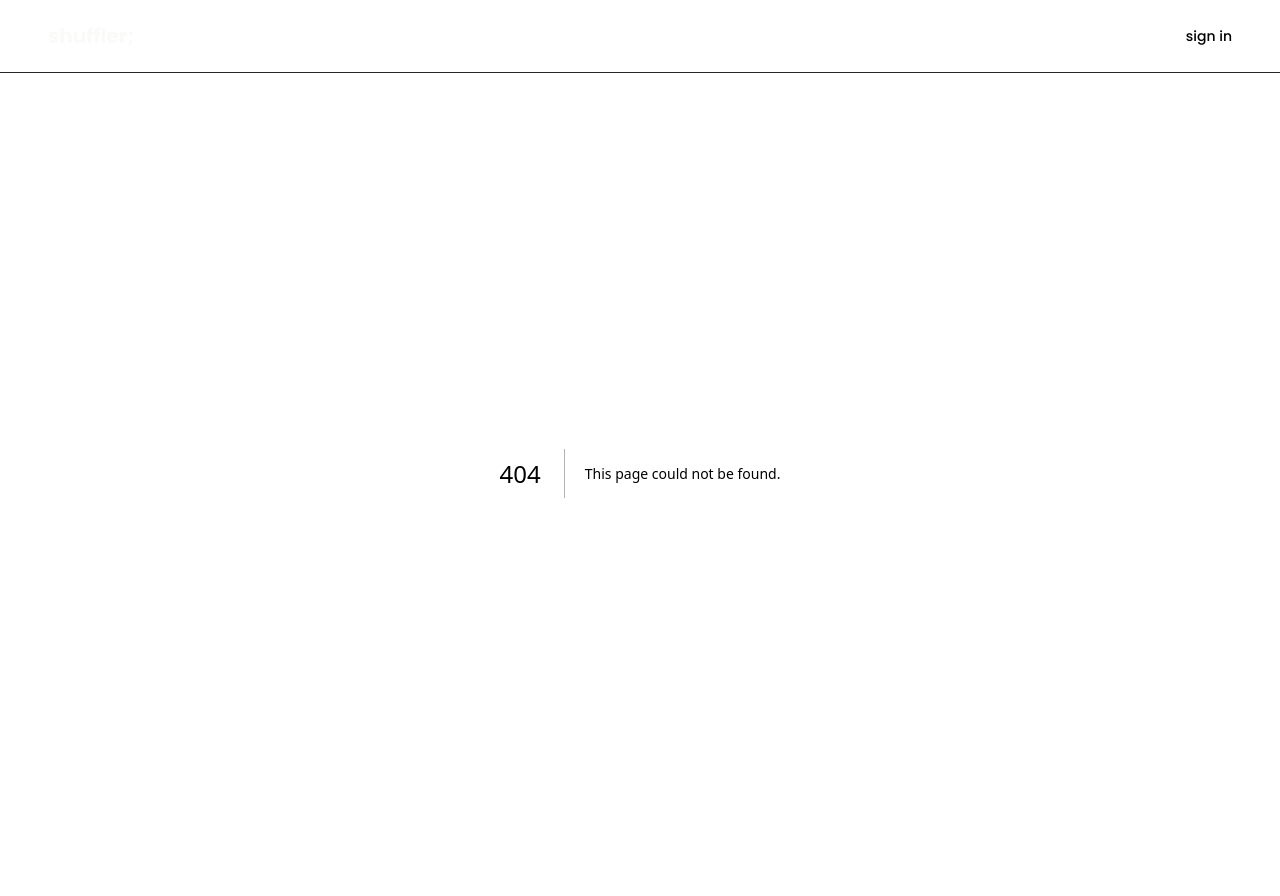
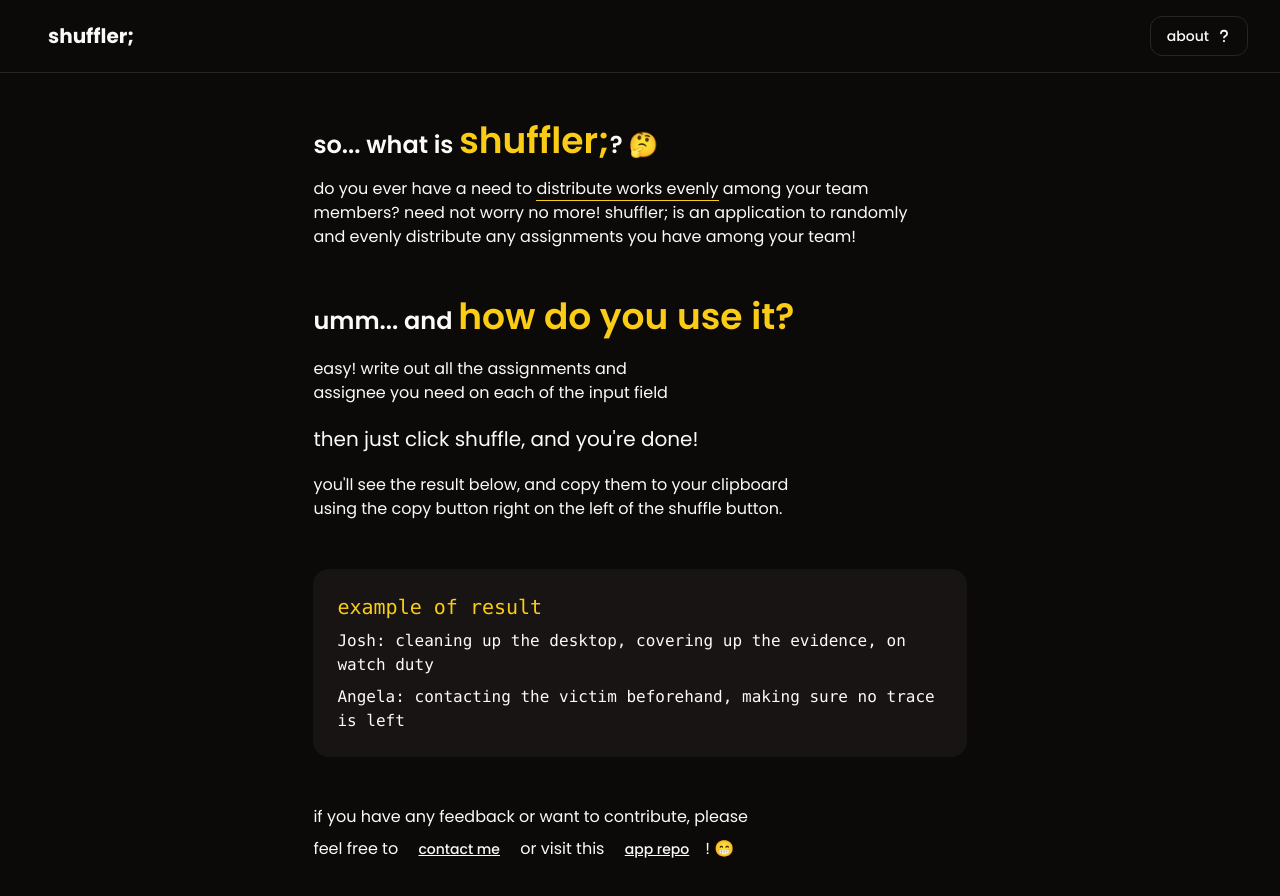
Before and after one commit to mafiefa02/assignment-shuffler, a Next.js app: page /about in a window 1280 px wide. Before the commit this address had no page. Shown: the top 896 px of the page. Before the commit the page ends 873 px from the top, so only its background shows below. Built offline with nearby package versions, Linux system fonts and the light colour scheme; what @evilmartians/harmony would draw is missing.

Commit message:
feat: about page

```diff
--- /dev/null
+++ b/src/app/about/page.tsx
@@ -0,0 +1,90 @@
+import { Button, buttonVariants } from "-/components/ui/button";
+import { Input } from "-/components/ui/input";
+import { PlusIcon } from "lucide-react";
+import Link from "next/link";
+
+const AboutPage = () => {
+  return (
+    <main className="container flex min-h-[calc(100dvh-73px)] flex-col items-center justify-center gap-12 text-balance p-12">
+      <section className="max-w-[65ch] space-y-5">
+        <div className="space-y-4">
+          <h1 className="text-2xl font-semibold">
+            so... what is{" "}
+            <span className="text-4xl text-primary">shuffler;</span>? 🤔
+          </h1>
+
+          <p>
+            do you ever have a need to{" "}
+            <span className="border-b border-primary">
+              distribute works evenly
+            </span>{" "}
+            among your team members? need not worry no more! shuffler; is an
+            application to randomly and evenly distribute any assignments you
+            have among your team!
+          </p>
+        </div>
+      </section>
+
+      <section className="max-w-[65ch] space-y-5">
+        <h1 className="text-2xl font-semibold">
+          umm... and{" "}
+          <span className="text-4xl text-primary">how do you use it?</span>
+        </h1>
+
+        <p>
+          easy! write out all the assignments and assignee you need on each of
+          the input field
+        </p>
+
+        <h3 className="text-xl">
+          then just click shuffle, and you&apos;re done!
+        </h3>
+
+        <p>
+          you&apos;ll see the result below, and copy them to your clipboard
+          using the copy button right on the left of the shuffle button.
+        </p>
+      </section>
+
+      <section className="max-w-[65ch] space-y-2 rounded-lg bg-muted/40 p-6">
+        <pre className="w-full text-wrap text-xl text-primary">
+          example of result
+        </pre>
+        <pre className="text-wrap">
+          Josh: cleaning up the desktop, covering up the evidence, on watch duty
+        </pre>
+        <pre className="text-wrap">
+          Angela: contacting the victim beforehand, making sure no trace is left
+        </pre>
+      </section>
+
+      <section className="max-w-[65ch]">
+        if you have any feedback or want to contribute, please feel free to{" "}
+        <Link
+          href="https://afief.toscamedia.net/contact"
+          target="_blank"
+          className={buttonVariants({
+            variant: "link",
+            className: "px-0 underline",
+          })}
+        >
+          contact me
+        </Link>{" "}
+        or visit this{" "}
+        <Link
+          href="https://github.com/mafiefa02/assignment-shuffler"
+          target="_blank"
+          className={buttonVariants({
+            variant: "link",
+            className: "px-0 underline",
+          })}
+        >
+          app repo
+        </Link>
+        ! 😁
+      </section>
+    </main>
+  );
+};
+
+export default AboutPage;
--- a/src/components/Navbar.tsx
+++ b/src/components/Navbar.tsx
@@ -1,6 +1,7 @@
 import { Button, buttonVariants } from "-/components/ui/button";
 import { cn } from "-/lib/utils";
 import Link from "next/link";
+import { FaQuestion } from "react-icons/fa6";
 
 const Navbar = () => {
   return (
@@ -18,7 +19,15 @@ const Navbar = () => {
           shuffler;
         </Link>
 
-        <Button variant="ghost">sign in</Button>
+        <Link
+          href="/about"
+          className={buttonVariants({
+            variant: "outline",
+            className: "group flex items-center gap-2",
+          })}
+        >
+          about <FaQuestion className="group-hover:text-primary" />
+        </Link>
       </section>
     </nav>
   );
```
